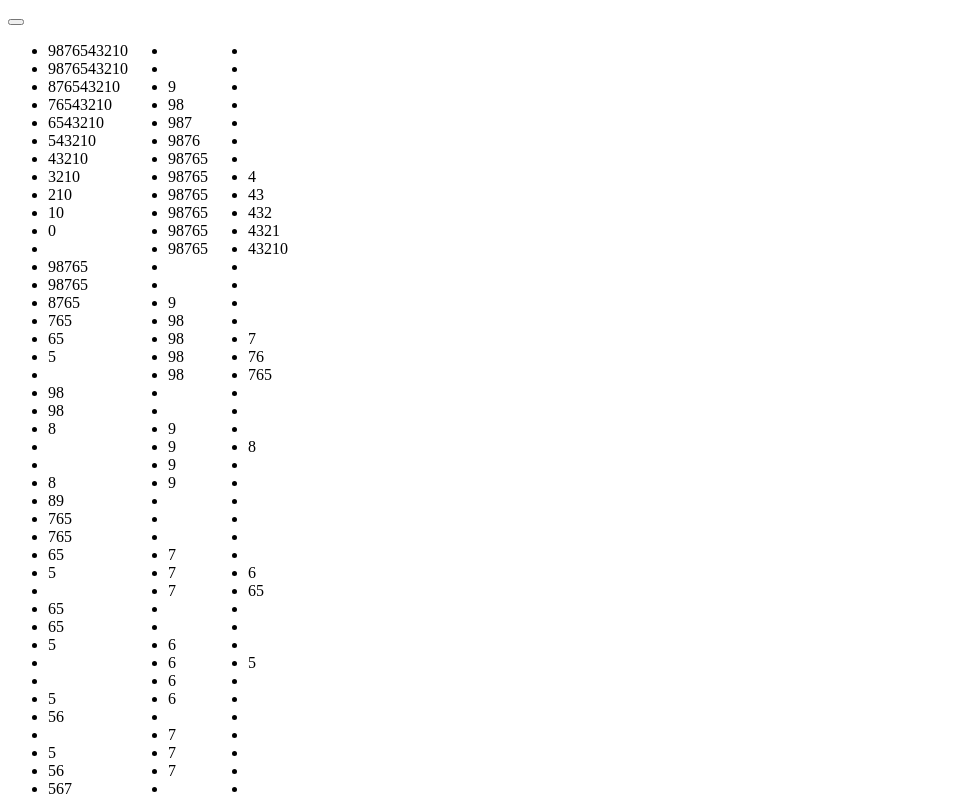
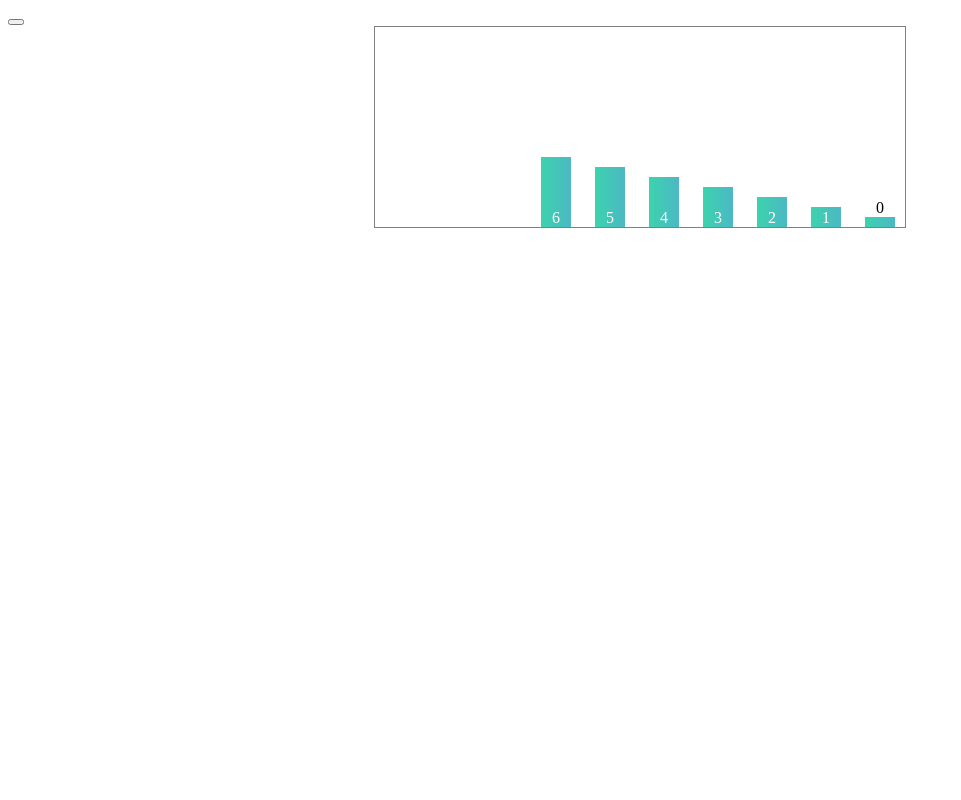
Before and after one commit to capitalbr/Visualized-Merge-Sort, a React (Create React App) app: page / in a window 1280 px wide. Both pictures are taken after a click on the button 16 px from the left and 22 px from the top of the page. Shown: the top 800 px of the page, without its empty margins (0-961 px from the left). Built offline with nearby package versions, Linux system fonts and the light colour scheme.

Commit message:
Add styling and components for ArrayIndex

```diff
--- a/package.json
+++ b/package.json
@@ -8,7 +8,7 @@
     "build": "webpack --mode production",
     "start": "webpack --mode development --watch",
     "webpack": "webpack --watch",
-    "sass": "sass --watch input.scss:output.css"
+    "sass": "sass --watch ./src/stylesheets/input.scss:./src/stylesheets/output.css"
   },
   "keywords": [],
   "author": "",
@@ -18,10 +18,12 @@
     "@babel/preset-env": "^7.5.5",
     "@babel/preset-react": "^7.0.0",
     "babel-loader": "^8.0.6",
+    "node-sass": "^4.12.0",
     "react": "^16.9.0",
     "react-dom": "^16.9.0",
     "react-scripts": "^3.1.1",
     "sass": "^1.22.10",
+    "sass-loader": "^8.0.0",
     "webpack": "^4.39.3",
     "webpack-cli": "^3.3.7"
   }
--- /dev/null
+++ b/src/components/array_index.jsx
@@ -0,0 +1,56 @@
+import React from 'react'
+// const React = require('react')
+// const random = require('lodash.random')
+import ArrayIndexItem from "./array_index_item"
+
+export default class ArrayIndex extends React.Component {
+
+  constructor(props) {
+    super(props)
+
+    this.state = {
+      array: undefined
+    }
+    this.hold = true;
+    this.count = 3;
+  }
+
+  componentDidMount(){
+    this.timerStart();
+  }
+
+  timerCallback(){
+    if (this.props.arrays) {
+      if (this.props.arrays.length === 0) {
+        clearInterval(this.interval);
+      }
+      this.setState({
+        array: this.props.arrays.shift()
+      })
+    }
+  }
+
+  timerStart(){
+    this.interval = setInterval(this.timerCallback.bind(this), 500);
+  }
+
+  render(){
+    let items;
+    if (this.state.array) {
+      items = this.state.array.map((item, idx) => {
+        return <div className={`idx-${idx} array-main-item`} key={`${item}-@i${idx}`}>
+          <ArrayIndexItem item={item}/>
+        </div>
+      })
+    }
+
+
+    return(
+      <div className="array-container">
+        <div className="array-main">
+          {items}
+        </div>
+      </div>
+    )
+  }
+}
--- /dev/null
+++ b/src/components/array_index_item.jsx
@@ -0,0 +1,48 @@
+import React from 'react'
+// const React = require('react')
+// const random = require('lodash.random')
+
+export default class ArrayIndexItem extends React.Component {
+
+  constructor(props) {
+    super(props)
+  }
+
+  render() {
+    let height = "0px";
+    let item = ""
+    if (this.props.item !== "undefined") {
+      height = `${this.props.item * 10 + 10}px`;
+      item = this.props.item;
+    }
+
+
+    let translate = "translate(0px, 0px)"
+    let color = "white";
+    if (this.props.item !== "undefined" && this.props.item < 1) {
+      translate = "translate(0px, -10px)"
+      color = "black"
+    }
+
+    return (
+      <div style={{
+        height: height,
+        backgroundColor: "blue",
+        marginLeft: "4px",
+        display: "flex",
+        flexDirection: "column",
+        justifyContent: "flex-end",
+        alignItems: "center",
+        width: "30px",
+        background: "linear-gradient(to left, #4cb8c4, #3cd3ad)",
+        // position: "absolute"
+      }
+      }>
+        <div style={{
+          transform: translate,
+          color: color
+        }}>{item}</div>
+      </div>
+    )
+  }
+}
--- a/src/components/main.jsx
+++ b/src/components/main.jsx
@@ -1,6 +1,7 @@
 import React from 'react'
 // const React = require('react')
 // const random = require('lodash.random')
+import ArrayIndex from "./array_index"
 
 export default class Main extends React.Component {
 
@@ -13,8 +14,9 @@ export default class Main extends React.Component {
   }
 
   iterationStore(array, arrays, mid, left = [], right = []){
-    array = array.filter( el => el !== undefined);
+    // array = array.filter( el => el !== undefined);
     let arrayOfObjects = array.map((n, idx) => {
+      if (n === undefined) return { n: "undefined" }
       if (idx === mid) {
         return { n: n, class: "mid" };
       } else {
@@ -42,11 +44,13 @@ export default class Main extends React.Component {
       // this.iterationStore(copyArray.filter((el, i) => i === idx), arrays, midpoint, left, right);
       if (idx < midpoint) {
         left.push(el);
-        delete copyArray[idx];
+        // delete copyArray[idx];
+        copyArray[idx] = "undefined";
         this.iterationStore(copyArray, arrays, midpoint, left.slice(), right.slice());
       } else {
         right.push(el);
-        delete copyArray[idx];
+        // delete copyArray[idx];
+        copyArray[idx] = "undefined";
         this.iterationStore(copyArray, arrays, midpoint, left.slice(), right.slice());
       }
     })
@@ -86,13 +90,17 @@ export default class Main extends React.Component {
 
 
   render(){
-    let arrays, left, right;
+    let arrays, left, right, stack;
     if (this.state.iterations[0]) {
       // debugger
       arrays = this.state.iterations.map(step => {
-        return <li>{Object.values(step.arrayOfObjects).map( object => {
+        return Object.values(step.arrayOfObjects).map( object => {
           return object.n;
-        })}</li>
+        })
+      })
+
+      stack = this.state.iterations.map(step => {
+        return <li>{step.arrays}</li>
       })
 
       left = this.state.iterations.map(step => {
@@ -103,14 +111,16 @@ export default class Main extends React.Component {
         return <li>{step.right}</li>
       })
     }
+
     return(
       <div>
         <button onClick={(e) => this.mergeSort([9, 8, 7, 6, 5, 4, 3, 2, 1, 0])}></button>
-        <div style={{display: "flex"}}>
+        <ArrayIndex arrays={arrays}/>
+        {/* <div style={{display: "flex"}}>
           <ul>{arrays}</ul>
           <ul>{left}</ul>
           <ul>{right}</ul>
-        </div>
+        </div> */}
       </div>
     )
   }
@@ -154,3 +164,12 @@ export default class Main extends React.Component {
 //   merged = merged.concat(left, right);
 //   return merged;
 // }
+
+
+
+// using <li></li>
+// arrays = this.state.iterations.map(step => {
+//   return <li>{Object.values(step.arrayOfObjects).map(object => {
+//     return object.n;
+//   })}</li>
+// })
--- /dev/null
+++ b/src/stylesheets/array.scss
@@ -0,0 +1,42 @@
+.array-container{
+  display: flex;
+  justify-content: center;
+  .array-main{
+    display: flex;
+    width: 530px;
+    height: 200px;
+    border: 1px solid gray;
+    .array-main-item{
+      display: flex;
+      flex-direction: column;
+      justify-content: flex-end;
+    }
+    .idx-1{
+      transform: translate(20px)
+    }
+    .idx-2{
+      transform: translate(40px)
+    }
+    .idx-3{
+      transform: translate(60px)
+    }
+    .idx-4{
+      transform: translate(80px)
+    }
+    .idx-5{
+      transform: translate(100px)
+    }
+    .idx-6{
+      transform: translate(120px)
+    }
+    .idx-7{
+      transform: translate(140px)
+    }
+    .idx-8{
+      transform: translate(160px)
+    }
+    .idx-9{
+      transform: translate(180px)
+    }
+  }
+}
--- a/src/stylesheets/input.scss
+++ b/src/stylesheets/input.scss
@@ -0,0 +1 @@
+@import "./array.scss";
--- a/src/stylesheets/output.css
+++ b/src/stylesheets/output.css
@@ -1,3 +1,44 @@
-
+.array-container {
+  display: flex;
+  justify-content: center;
+}
+.array-container .array-main {
+  display: flex;
+  width: 530px;
+  height: 200px;
+  border: 1px solid gray;
+}
+.array-container .array-main .array-main-item {
+  display: flex;
+  flex-direction: column;
+  justify-content: flex-end;
+}
+.array-container .array-main .idx-1 {
+  transform: translate(20px);
+}
+.array-container .array-main .idx-2 {
+  transform: translate(40px);
+}
+.array-container .array-main .idx-3 {
+  transform: translate(60px);
+}
+.array-container .array-main .idx-4 {
+  transform: translate(80px);
+}
+.array-container .array-main .idx-5 {
+  transform: translate(100px);
+}
+.array-container .array-main .idx-6 {
+  transform: translate(120px);
+}
+.array-container .array-main .idx-7 {
+  transform: translate(140px);
+}
+.array-container .array-main .idx-8 {
+  transform: translate(160px);
+}
+.array-container .array-main .idx-9 {
+  transform: translate(180px);
+}
 
 /*# sourceMappingURL=output.css.map */
--- a/webpack.config.js
+++ b/webpack.config.js
@@ -19,6 +19,10 @@ module.exports = {
             presets: ['@babel/env', '@babel/react']
           }
         },
+      },
+      {
+        test: /\.(s*)css$/,
+        use: ['style-loader', 'css-loader', 'sass-loader']
       }
     ]
   },
```
Also changed, not shown: 2 other files (tests, documents, lock files or other folders).
